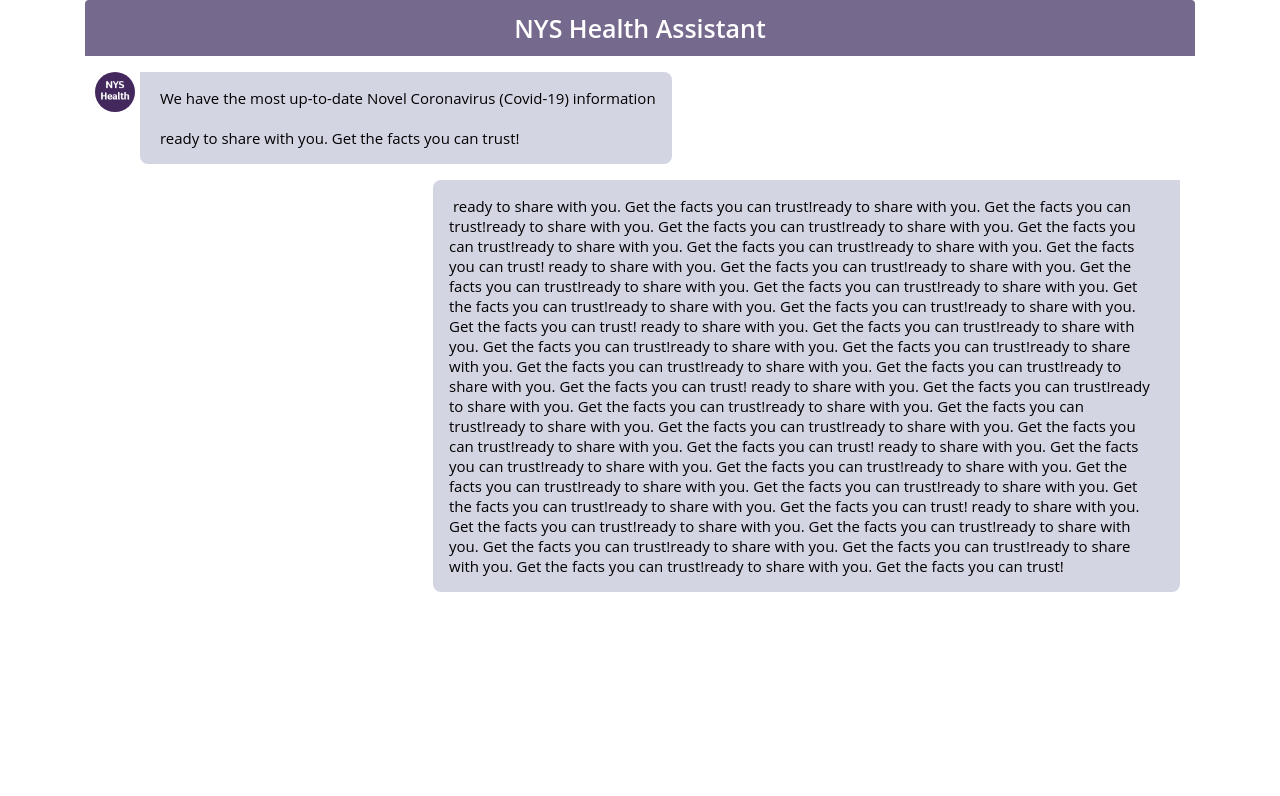
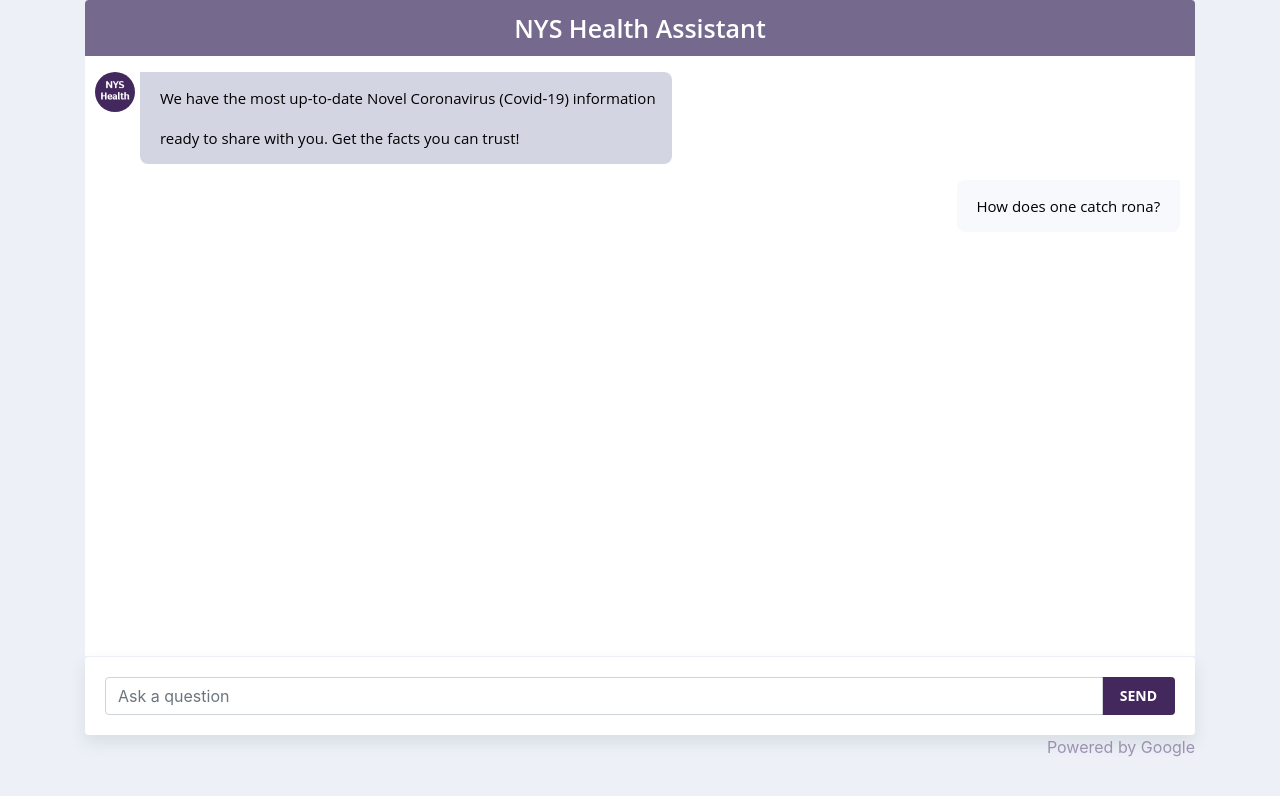
Before and after one commit to dSwiergiel/coronavirus-ai-chatbot, an Angular app: page / in a window 1280 px wide. Shown: the top 796 px of the page. Built offline with nearby package versions, Linux system fonts and the light colour scheme.

Commit message:
Completes UI

```diff
--- a/src/app/chat/chat.component.html
+++ b/src/app/chat/chat.component.html
@@ -16,34 +16,20 @@
     </div>
     <div id="fromHuman" class=" humanMessageContainer col-12 mt-3">
       <div class="message humanMessage">
-        ready to share with you. Get the facts you can trust!ready to share with
-        you. Get the facts you can trust!ready to share with you. Get the facts
-        you can trust!ready to share with you. Get the facts you can trust!ready
-        to share with you. Get the facts you can trust!ready to share with you.
-        Get the facts you can trust! ready to share with you. Get the facts you
-        can trust!ready to share with you. Get the facts you can trust!ready to
-        share with you. Get the facts you can trust!ready to share with you. Get
-        the facts you can trust!ready to share with you. Get the facts you can
-        trust!ready to share with you. Get the facts you can trust! ready to
-        share with you. Get the facts you can trust!ready to share with you. Get
-        the facts you can trust!ready to share with you. Get the facts you can
-        trust!ready to share with you. Get the facts you can trust!ready to
-        share with you. Get the facts you can trust!ready to share with you. Get
-        the facts you can trust! ready to share with you. Get the facts you can
-        trust!ready to share with you. Get the facts you can trust!ready to
-        share with you. Get the facts you can trust!ready to share with you. Get
-        the facts you can trust!ready to share with you. Get the facts you can
-        trust!ready to share with you. Get the facts you can trust! ready to
-        share with you. Get the facts you can trust!ready to share with you. Get
-        the facts you can trust!ready to share with you. Get the facts you can
-        trust!ready to share with you. Get the facts you can trust!ready to
-        share with you. Get the facts you can trust!ready to share with you. Get
-        the facts you can trust! ready to share with you. Get the facts you can
-        trust!ready to share with you. Get the facts you can trust!ready to
-        share with you. Get the facts you can trust!ready to share with you. Get
-        the facts you can trust!ready to share with you. Get the facts you can
-        trust!ready to share with you. Get the facts you can trust!
+        How does one catch rona?
       </div>
     </div>
   </div>
+  <div class="input-group sendContainer">
+    <input
+      type="text"
+      class="form-control"
+      placeholder="Ask a question"
+      aria-label="Ask a question"
+    />
+    <div class="input-group-append send">
+      <button class="btn-send " type="button">Send</button>
+    </div>
+  </div>
+  <div class="poweredByGoogle">Powered by Google</div>
 </div>
--- a/src/app/chat/chat.component.scss
+++ b/src/app/chat/chat.component.scss
@@ -1,6 +1,8 @@
 .messageContainer {
+  background-color: white !important;
   overflow-y: auto;
   height: 600px;
+  padding: 0px 0px 20px 0px;
 }
 
 .botMessageContainer {
@@ -35,7 +37,6 @@
 }
 
 .message {
-  background-color: #d4d5e3;
   color: #000;
   font-family: "Open Sans", sans-serif;
   font-size: 0.9375rem;
@@ -52,12 +53,58 @@
 .botMessage {
   float: left;
   margin-left: 40px;
+  background-color: #d4d5e3;
+
   border-radius: 0 0.5rem 0.5rem 0.5rem;
 }
 
 .humanMessage {
   float: right;
   border-radius: 0.5rem 0 0.5rem 0.5rem;
+  background-color: #f7f9fc;
+}
+.sendContainer {
+  background-color: white;
+  border-top: 1px solid #edf1f7;
+  padding: 20px;
+  border-radius: 0.25rem;
+  box-shadow: 0 0.5rem 1rem 0 rgba(44, 51, 73, 0.1);
+}
+
+.btn-send {
+  -webkit-appearance: button;
+  align-items: center;
+  background-color: #43285d;
+  border: none;
+  border-radius: 0 0.25rem 0.25rem 0;
+  color: #fff;
+  cursor: pointer;
+  display: inline-flex;
+  font-family: "Open Sans", sans-serif;
+  font-size: 0.875rem;
+  font-weight: 700;
+  justify-content: center;
+  line-height: 1rem;
+  margin: 0;
+  overflow: visible;
+  padding: 0.6875rem 1.125rem;
+  text-align: center;
+  text-decoration: none;
+  text-transform: uppercase;
+  transition: ease-in-out 0.15s;
+  user-select: none;
+  vertical-align: middle;
+  white-space: nowrap;
+}
+.btn-send:hover {
+  transition: ease-in-out 0.15s;
+  background-color: rgba(67, 40, 93, 0.7);
+  border-color: rgba(67, 40, 93, 0.7);
+}
+
+.poweredByGoogle {
+  float: right;
+  color: rgb(160, 148, 181);
 }
 
 // SCROLLBAR
--- a/src/styles.scss
+++ b/src/styles.scss
@@ -1,2 +1,6 @@
 /* You can add global styles to this file, and also import other style files */
 @import "~bootstrap/dist/css/bootstrap.css";
+
+body {
+  background-color: #edf1f7;
+}
```
